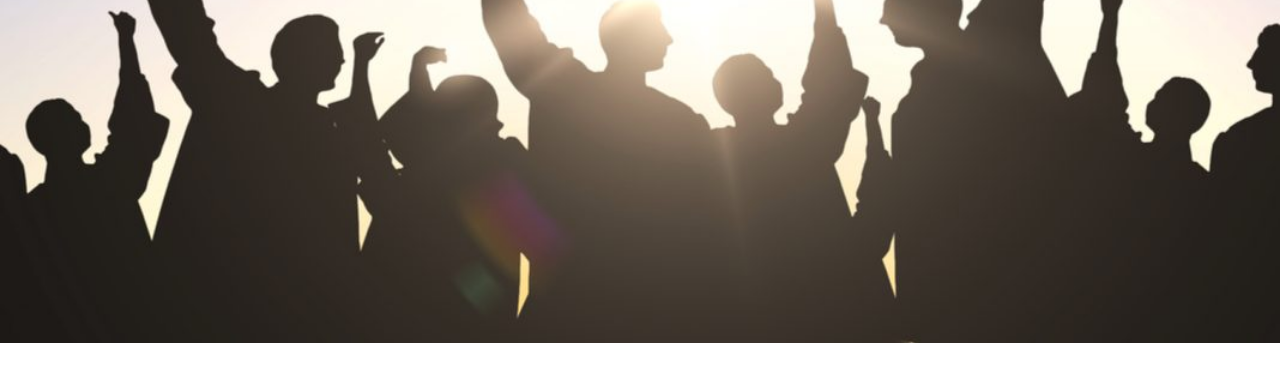
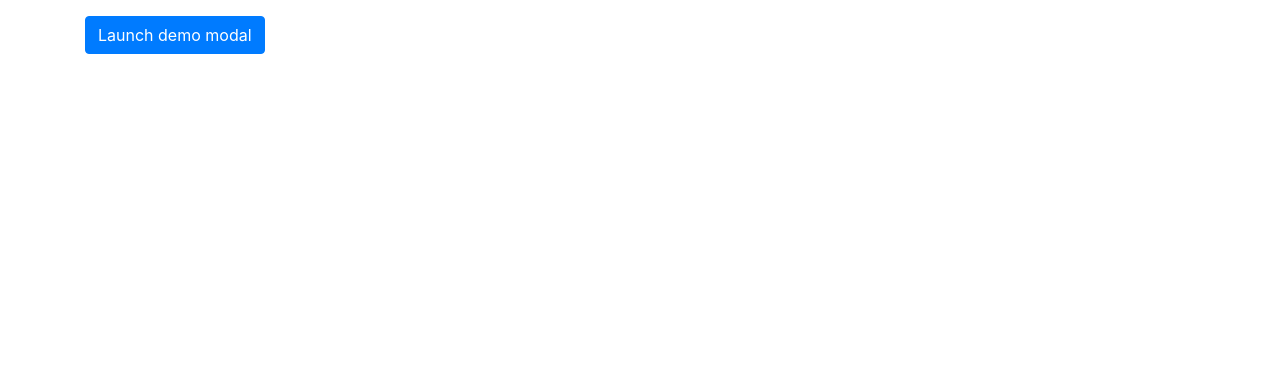
Before and after one commit to dmidence/Poo-Project, a PHP site: page /adiclas.php in a window 1280 px wide. Shown: the part 132-514 px from the top of the page. Run offline with PHP 8.4, Linux system fonts and the light colour scheme; the visitor is signed in with stand-in values (Sample User, id 1).

Commit message:
Update adiclas.php

```diff
--- a/Registro-UNAH/adiclas.php
+++ b/Registro-UNAH/adiclas.php
@@ -11,17 +11,52 @@
     <title>Matricula</title>
     <meta name="viewport" content="width=device-width, initial-scale=1">
     <link rel="icon" href="img/logo.ico">
-    <link href="css/matricula.css" rel="stylesheet">
+    <script src="js/jquery.min.js"></script>
+    <link href="signinestudiante/css/bootstrap.min.css" rel="stylesheet">
+    <link href="signinestudiante/css/matri.css" rel="stylesheet">
     <link href="signinestudiante/css/fa-svg-with-js.css" rel="stylesheet">
+
 </head>
 <body>
 <?php
 include ("header.html") ;
 ?>
+<div class="container" style="margin-top:100px">
+
+<!-- Button trigger modal -->
+<button type="button" class="btn btn-primary" data-toggle="modal" data-target="#exampleModal">
+  Launch demo modal
+</button>
+
+<!-- Modal -->
+<div class="modal fade" id="exampleModal" tabindex="-1" role="dialog" aria-labelledby="exampleModalLabel" aria-hidden="true">
+  <div class="modal-dialog" role="document">
+    <div class="modal-content">
+      <div class="modal-header">
+        <h5 class="modal-title" id="exampleModalLabel">Modal title</h5>
+        <button type="button" class="close" data-dismiss="modal" aria-label="Close">
+          <span aria-hidden="true">&times;</span>
+        </button>
+      </div>
+      <div class="modal-body">
+        ...
+      </div>
+      <div class="modal-footer">
+        <button type="button" class="btn btn-secondary" data-dismiss="modal">Close</button>
+        <button type="button" class="btn btn-primary">Save changes</button>
+      </div>
+    </div>
+  </div>
+</div>
+
+
+</div>
 
 
 
 
-
+<script src="js/bootstrap.min.js"></script>
+<script src="signinestudiante/js/fontawesome-all.min.js"></script>
+ <script src="signinestudiante/js/controlador.js"></script>
 </body>
 </html>
```
